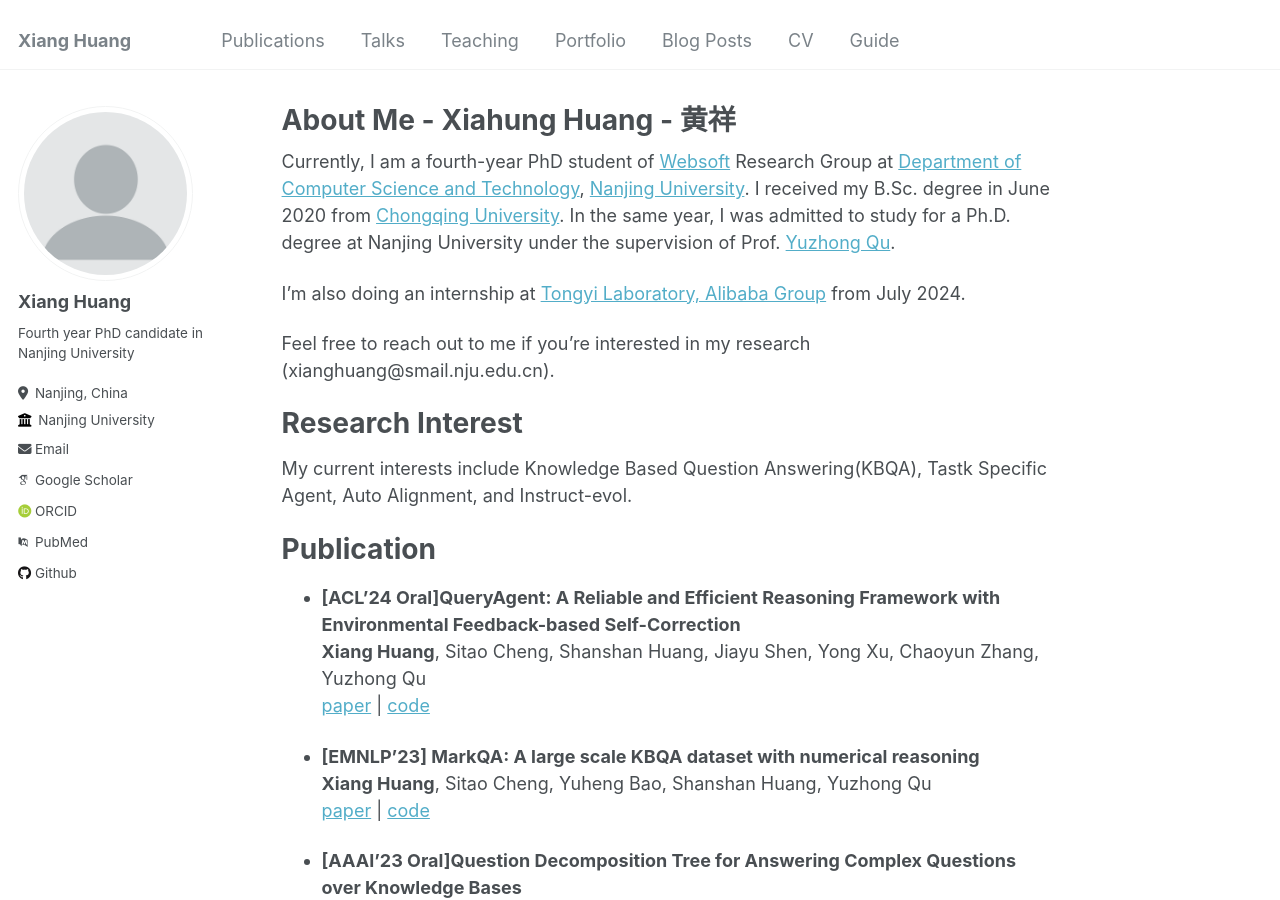
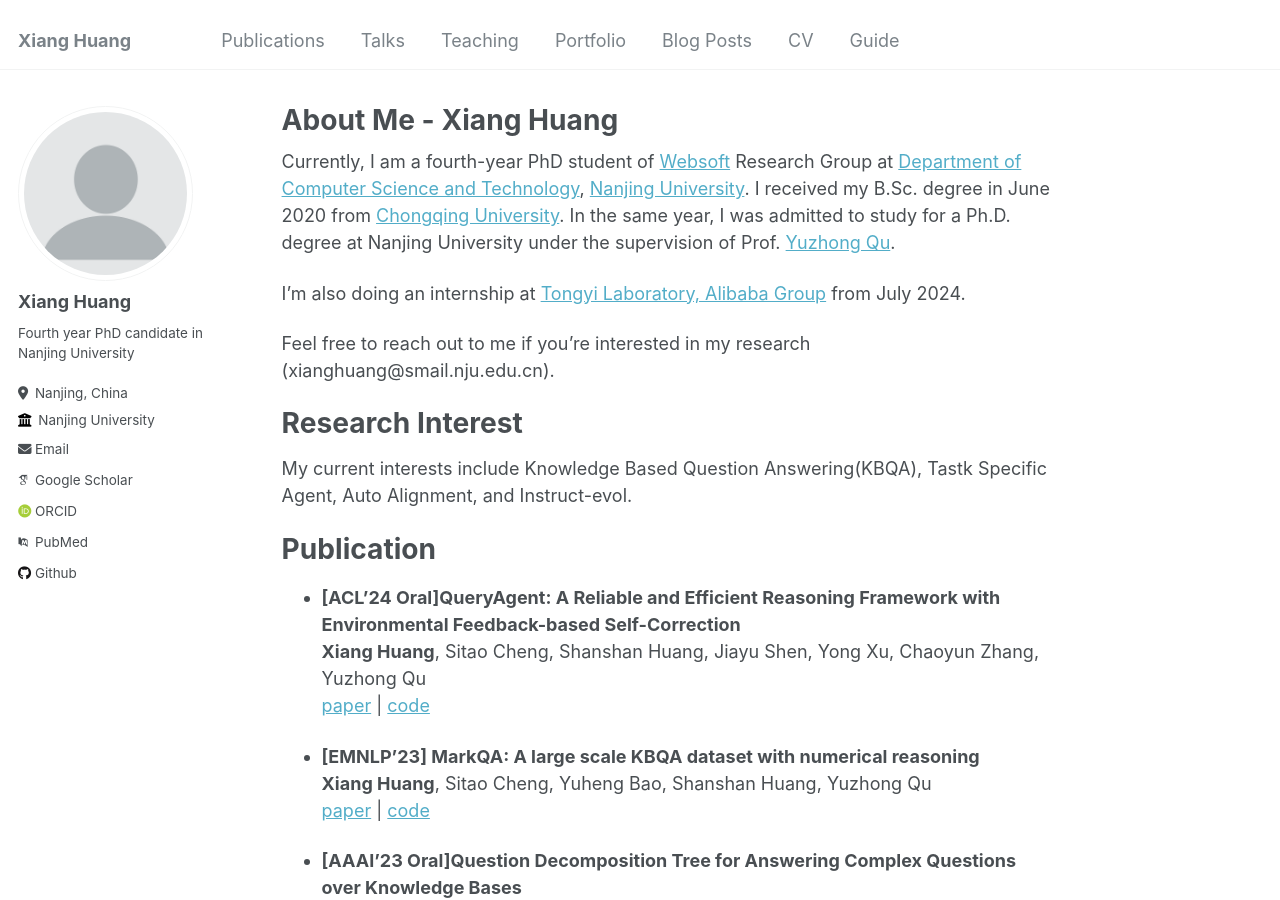
Before and after one commit to cdhx/cdhx.github.io, a Jekyll site: the page built from _pages/about.md, in a window 1280 px wide and 900 px high. Built offline with Jekyll 4.4.1, drawn with Linux system fonts in a browser that asks for light colours; some web fonts are replaced.

Commit message:
Update about.md

```diff
--- a/_pages/about.md
+++ b/_pages/about.md
@@ -1,6 +1,6 @@
 ---
 permalink: /
-title: "About Me - Xiahung Huang - 黄祥"
+title: "About Me - Xiang Huang"
 author_profile: true
 redirect_from:
   - /about/
```
